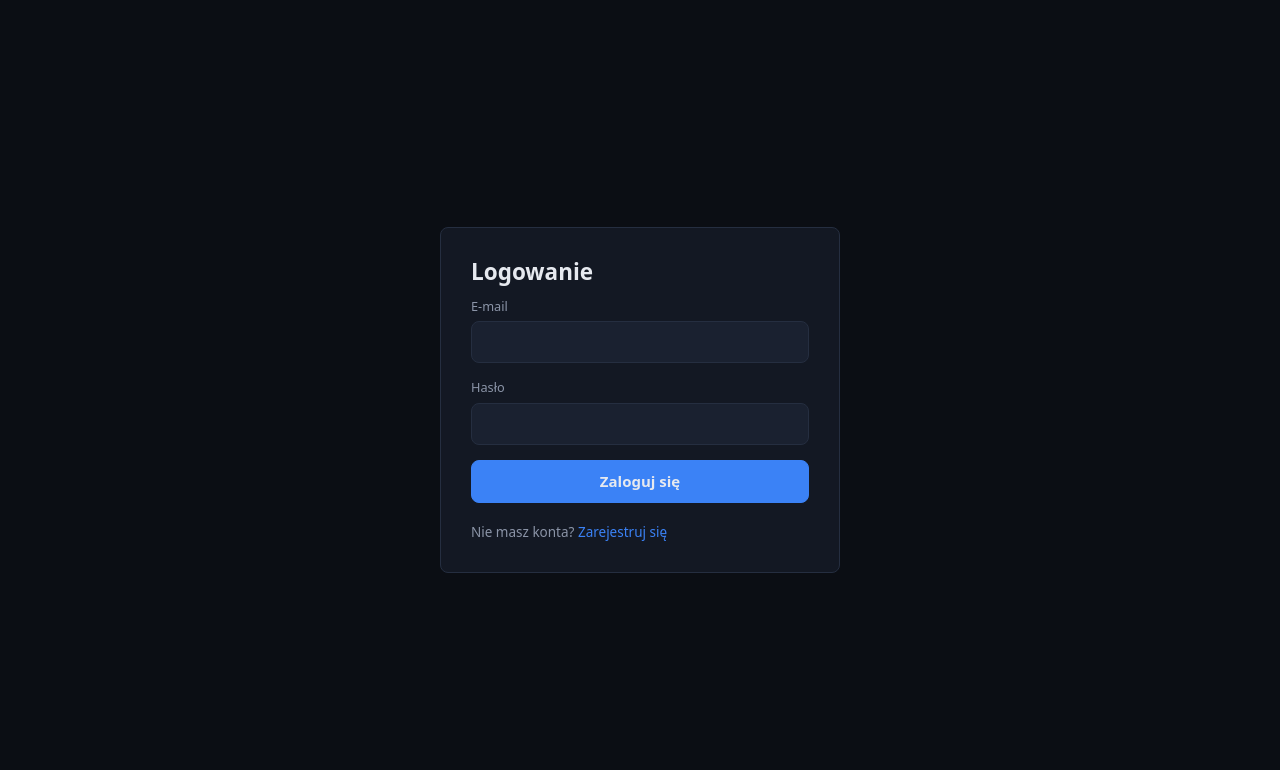
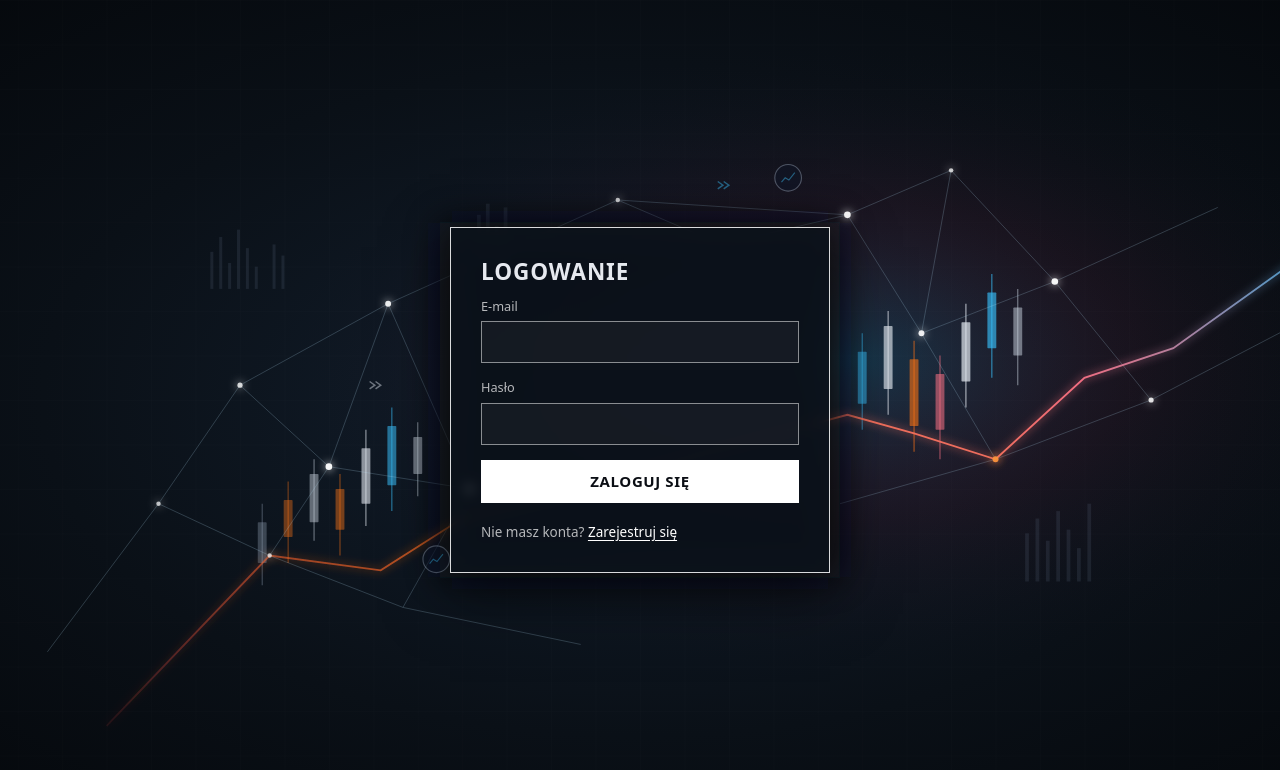
Before and after one commit to controlhq/P_tradingPlatform, a React (Vite) app in the folder frontend/: page /login in a window 1280 px wide. Shown: the top 770 px of the page. Built offline with nearby package versions, Linux system fonts and the light colour scheme; no server answers.

Commit message:
Add background to login and register pages

```diff
--- a/frontend/src/index.css
+++ b/frontend/src/index.css
@@ -96,6 +96,71 @@ a:hover {
 .hint {
   margin: -0.5rem 0 0;
   font-size: 0.8rem;
+}
+
+/* ---------- login / register ---------- */
+
+.auth-page {
+  background: var(--bg) url('/login-registerbg.svg') center / cover no-repeat;
+}
+
+.auth-card {
+  max-width: 380px;
+  background: rgba(11, 18, 27, 0.72);
+  border: 1px solid rgba(255, 255, 255, 0.85);
+  border-radius: 0;
+  backdrop-filter: blur(6px);
+  box-shadow: 0 20px 60px rgba(0, 0, 0, 0.5);
+}
+
+.auth-card h1 {
+  font-weight: 600;
+  letter-spacing: 0.04em;
+  text-transform: uppercase;
+}
+
+.auth-card .field label,
+.auth-card .muted {
+  color: rgba(255, 255, 255, 0.7);
+}
+
+.auth-card .field input {
+  background: rgba(255, 255, 255, 0.04);
+  border: 1px solid rgba(255, 255, 255, 0.5);
+  border-radius: 0;
+}
+
+.auth-card .field input:focus {
+  border-color: #fff;
+}
+
+.auth-card .field input[aria-invalid='true'] {
+  border-color: var(--down);
+}
+
+.auth-card .btn-primary {
+  color: var(--bg);
+  background: #fff;
+  border: 1px solid #fff;
+  border-radius: 0;
+  letter-spacing: 0.04em;
+  text-transform: uppercase;
+}
+
+.auth-card .btn-primary:hover:not(:disabled) {
+  color: #fff;
+  background: transparent;
+  border-color: #fff;
+}
+
+.auth-card .alert-error {
+  border-radius: 0;
+}
+
+.auth-card a {
+  color: #fff;
+  text-decoration: underline;
+  text-underline-offset: 3px;
 }
 
 .app {
--- a/frontend/src/pages/LoginPage.tsx
+++ b/frontend/src/pages/LoginPage.tsx
@@ -42,8 +42,8 @@ export function LoginPage() {
   }
 
   return (
-    <main className="centered">
-      <div className="card">
+    <main className="centered auth-page">
+      <div className="card auth-card">
         <h1>Logowanie</h1>
         <form className="form" onSubmit={handleSubmit} noValidate>
           <ErrorAlert problem={problem} />
--- a/frontend/src/pages/RegisterPage.tsx
+++ b/frontend/src/pages/RegisterPage.tsx
@@ -40,8 +40,8 @@ export function RegisterPage() {
   }
 
   return (
-    <main className="centered">
-      <div className="card">
+    <main className="centered auth-page">
+      <div className="card auth-card">
         <h1>Rejestracja</h1>
         <form className="form" onSubmit={handleSubmit} noValidate>
           <ErrorAlert problem={problem} />
```
Also changed, not shown: frontend/public/login-registerbg.svg (added).
